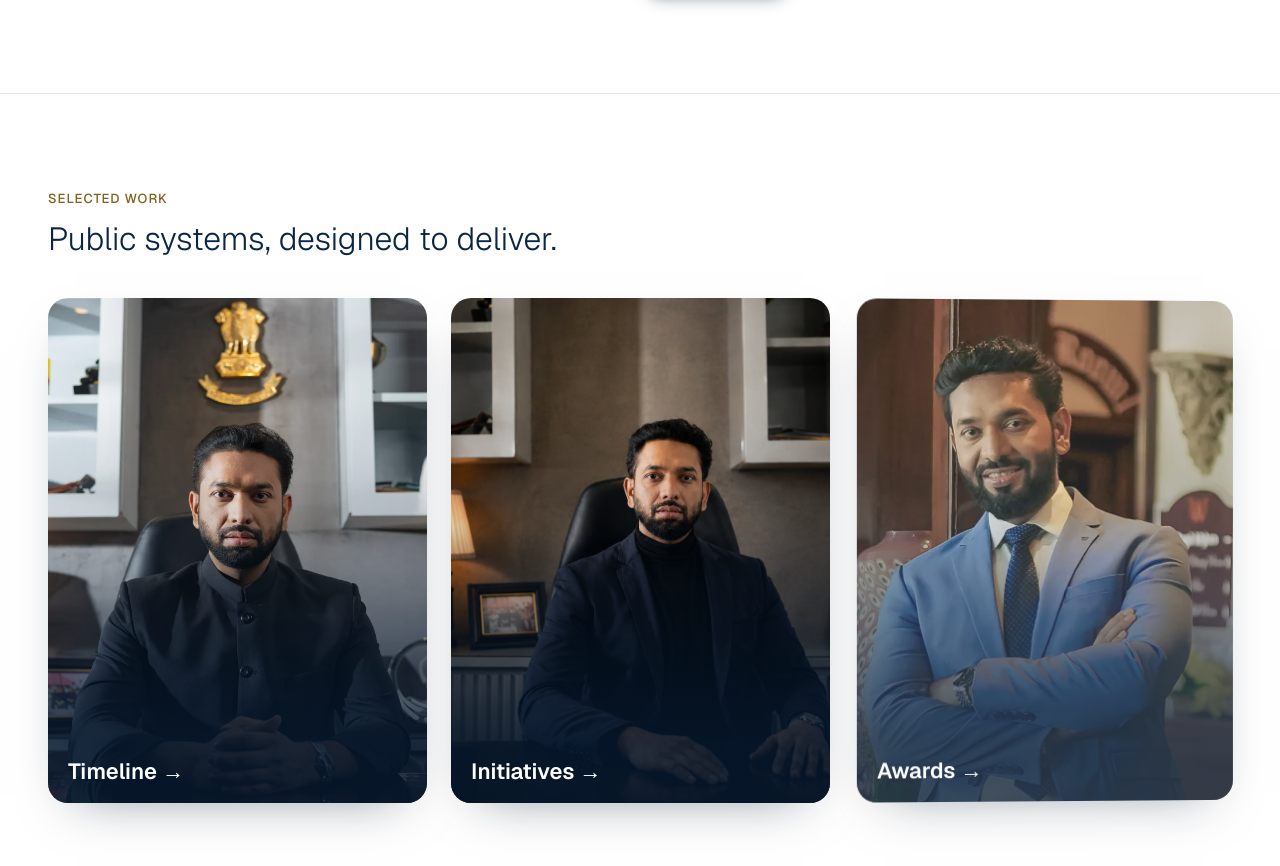
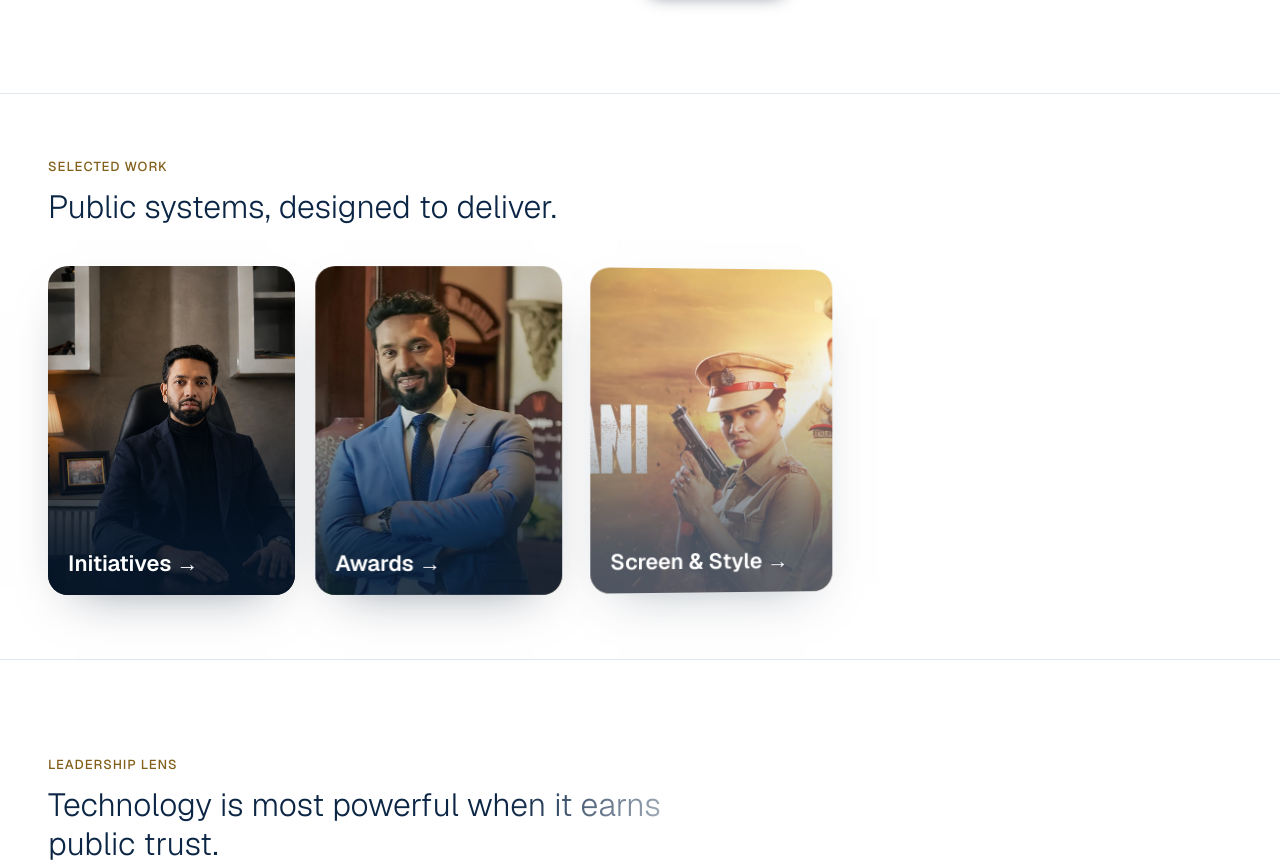
Before and after one commit to Ishaan18singh/ashwani-kumar-website, a React app: page / in a window 1280 px wide. Shown: the part 1560-2426 px from the top of the page. Built offline with nearby package versions, Linux system fonts and the light colour scheme; some packages are replaced by stand-ins of ours.

Commit message:
Replace Timeline card with Screen & Style, shrink Selected Work cards and section padding

```diff
--- a/app/(site)/page.js
+++ b/app/(site)/page.js
@@ -6,9 +6,9 @@ import { useI18n } from '@/lib/i18n/context';
 import Html from '@/components/Html';
 
 const EXPLORE_CARDS = [
-  { href: '/about', image: '/images/ashwani-kumar-hero.webp', labelKey: 'nav.timeline' },
   { href: '/projects', image: '/images/ashwani-kumar-initiatives.jpg', labelKey: 'nav.projects' },
-  { href: '/awards', image: '/images/gallery-04.webp', labelKey: 'nav.awards' }
+  { href: '/awards', image: '/images/gallery-04.webp', labelKey: 'nav.awards' },
+  { href: '/acting-modeling', image: '/images/devyani-poster.jpg', labelKey: 'nav.actingModeling' }
 ];
 
 export default function HomePage() {
@@ -187,7 +187,7 @@ export default function HomePage() {
         </div>
       </section>
 
-      <section className="home-section-work border-t border-slate-200 bg-ivory py-24 dark:border-slate-700 dark:bg-slate-900">
+      <section className="home-section-work border-t border-slate-200 bg-ivory py-16 dark:border-slate-700 dark:bg-slate-900">
         <div className="shell">
           <p className="eyebrow">{t('home.selectedWorkEyebrow')}</p>
           <h2 className="section-title">{t('home.selectedWorkTitle')}</h2>
```
Also changed, not shown: app/globals.css.
